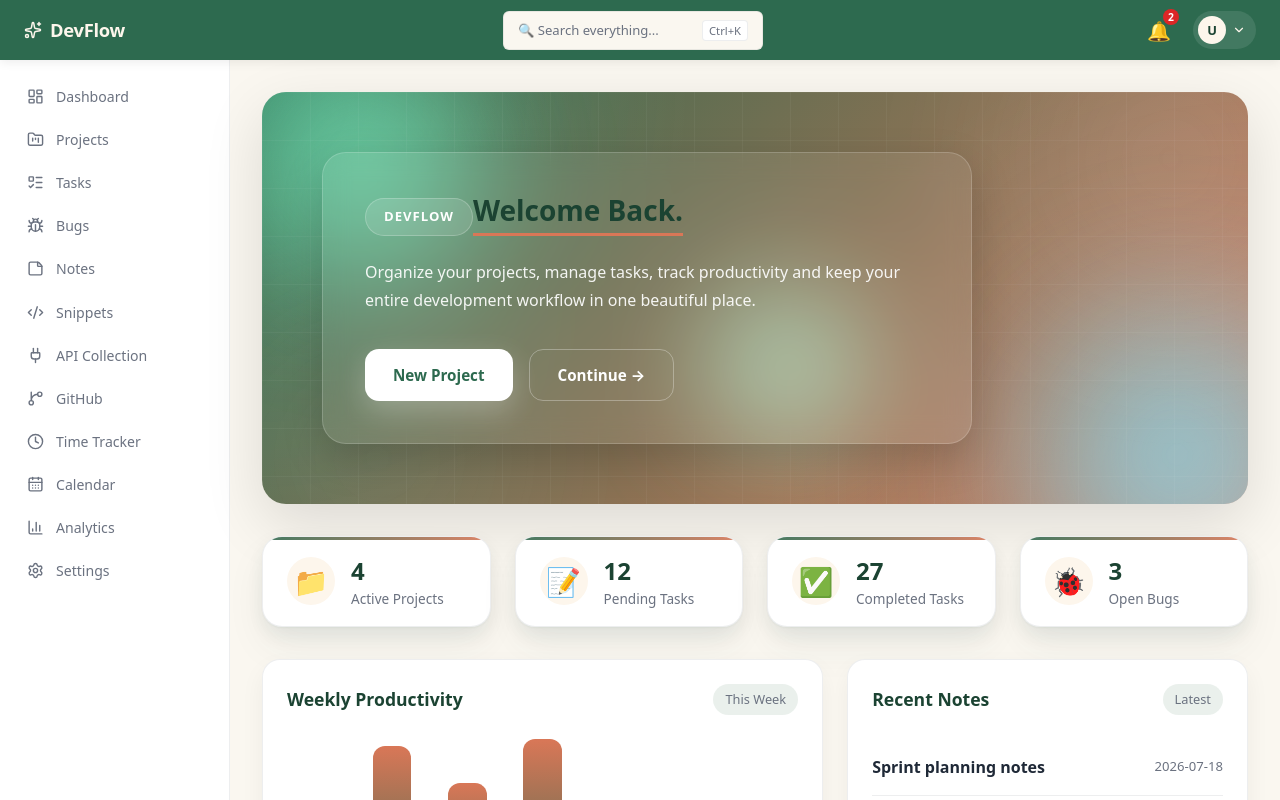
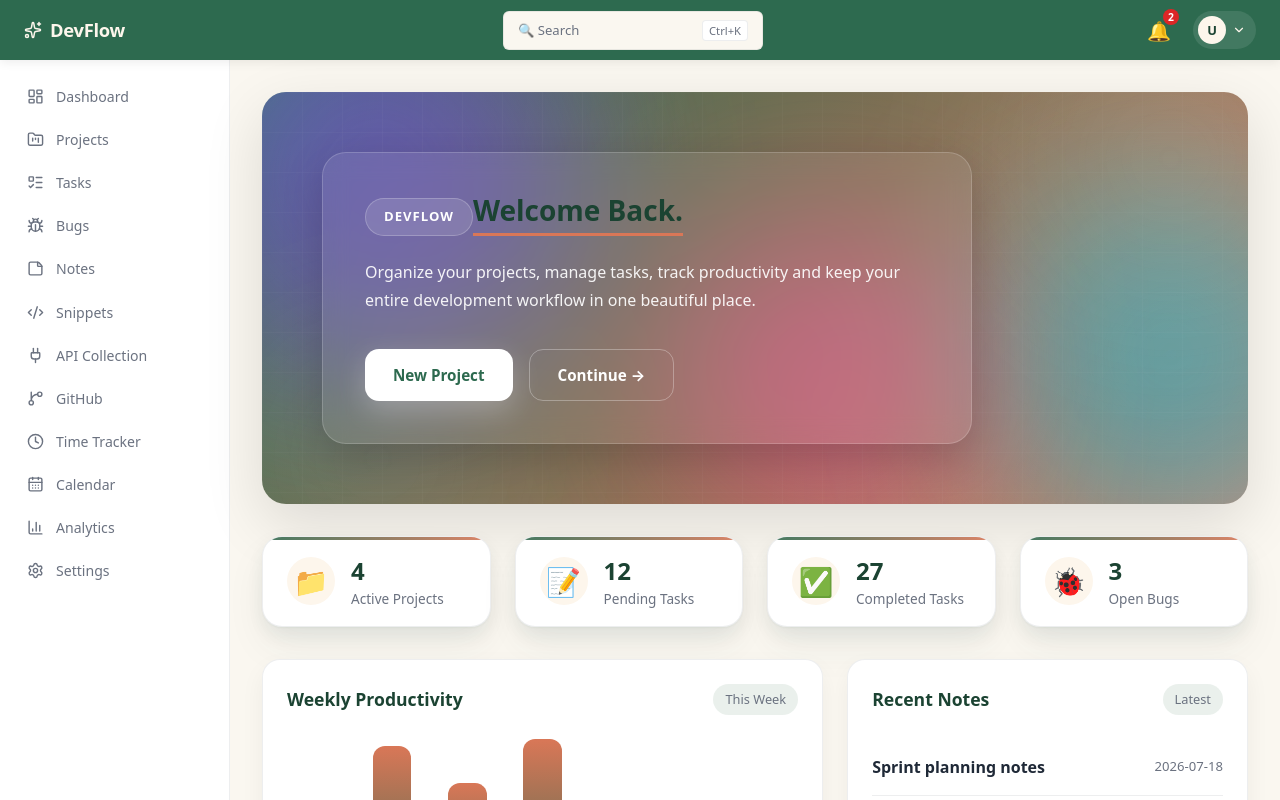
Before and after one commit to Fariss2507/DevFlow, a React (Vite) app: page / in a window 1280 px wide. Shown: the top 800 px of the page. Built offline with nearby package versions, Linux system fonts and the light colour scheme.

Commit message:
feat: performed some modifcations in search tab

```diff
--- /dev/null
+++ b/src/components/AuroraBackground.css
@@ -0,0 +1,75 @@
+.aurora-bg {
+  position: absolute;
+  inset: 0;
+  overflow: hidden;
+  z-index: 0;
+  pointer-events: none;
+}
+
+
+.blob {
+  position: absolute;
+  border-radius: 50%;
+  filter: blur(80px);
+  opacity: .5;
+  animation: float 12s infinite alternate ease-in-out;
+}
+
+
+.blob-1 {
+  width: 400px;
+  height: 400px;
+  background: #7c3aed;
+  top: -100px;
+  left: -100px;
+}
+
+
+.blob-2 {
+  width: 350px;
+  height: 350px;
+  background: #06b6d4;
+  right: -80px;
+  top: 100px;
+}
+
+
+.blob-3 {
+  width: 300px;
+  height: 300px;
+  background: #ec4899;
+  bottom: -100px;
+  left: 40%;
+}
+
+
+.grid-overlay {
+  position:absolute;
+  inset:0;
+
+  background-image:
+  linear-gradient(
+    rgba(255,255,255,.05) 1px,
+    transparent 1px
+  ),
+  linear-gradient(
+    90deg,
+    rgba(255,255,255,.05) 1px,
+    transparent 1px
+  );
+
+  background-size:40px 40px;
+}
+
+
+@keyframes float {
+
+  from {
+    transform:translate(0,0);
+  }
+
+  to {
+    transform:translate(40px,-30px);
+  }
+
+}
--- /dev/null
+++ b/src/components/AuroraBackground.jsx
@@ -0,0 +1,12 @@
+import "./AuroraBackground.css";
+
+export default function AuroraBackground() {
+  return (
+    <div className="aurora-bg">
+      <span className="blob blob-1"></span>
+      <span className="blob blob-2"></span>
+      <span className="blob blob-3"></span>
+      <span className="grid-overlay"></span>
+    </div>
+  );
+}
--- a/src/components/GlobalSearch.jsx
+++ b/src/components/GlobalSearch.jsx
@@ -41,7 +41,7 @@
   return (
     <>
       <button className="search-trigger" onClick={() => setIsOpen(true)}>
-        🔍 Search everything...
+        🔍 Search
         <span className="search-kbd">Ctrl+K</span>
       </button>
 
--- a/src/pages/GitHub/GitHubPage.jsx
+++ b/src/pages/GitHub/GitHubPage.jsx
@@ -1,13 +1,61 @@
-import { useState } from 'react';
+import { useState, useEffect } from 'react';
+import { motion, AnimatePresence } from 'framer-motion';
 import RepoCard from './RepoCard';
 import RepoForm from './RepoForm';
-import { initialRepos } from '../../data/githubData';
+import api from '../../services/api';
 import './GitHub.css';
 
+const pageVariants = {
+  hidden: { opacity: 0 },
+  visible: {
+    opacity: 1,
+    transition: {
+      staggerChildren: 0.08,
+    },
+  },
+};
+
+const itemVariants = {
+  hidden: {
+    opacity: 0,
+    y: 20,
+  },
+  visible: {
+    opacity: 1,
+    y: 0,
+    transition: {
+      duration: 0.35,
+    },
+  },
+};
+
 export default function GitHubPage() {
-  const [repos, setRepos] = useState(initialRepos);
+  const [repos, setRepos] = useState([]);
+  const [loading, setLoading] = useState(true);
+
   const [showForm, setShowForm] = useState(false);
   const [editingRepo, setEditingRepo] = useState(null);
+
+  useEffect(() => {
+    fetchRepos();
+  }, []);
+
+  const fetchRepos = async () => {
+    try {
+      const res = await api.get('/github');
+
+      const mapped = res.data.map((repo) => ({
+        ...repo,
+        id: repo._id,
+      }));
+
+      setRepos(mapped);
+    } catch (err) {
+      console.error('Failed to fetch repositories', err);
+    } finally {
+      setLoading(false);
+    }
+  };
 
   const openNewForm = () => {
     setEditingRepo(null);
@@ -19,41 +67,142 @@
     setShowForm(true);
   };
 
-  const handleSave = (repo) => {
-    if (editingRepo) {
-      setRepos(repos.map((r) => (r.id === repo.id ? repo : r)));
-    } else {
-      setRepos([...repos, repo]);
-    }
-    setShowForm(false);
-  };
+  const handleSave = async (repo) => {
+    try {
+      if (editingRepo) {
+        const res = await api.put(
+          `/github/${editingRepo.id}`,
+          repo
+        );
 
-  const handleDelete = (id) => {
-    if (confirm('Unlink this repository?')) {
-      setRepos(repos.filter((r) => r.id !== id));
+        const updated = {
+          ...res.data,
+          id: res.data._id,
+        };
+
+        setRepos(
+          repos.map((r) =>
+            r.id === updated.id ? updated : r
+          )
+        );
+      } else {
+        const res = await api.post('/github', repo);
+
+        const created = {
+          ...res.data,
+          id: res.data._id,
+        };
+
+        setRepos([created, ...repos]);
+      }
+
+      setShowForm(false);
+      setEditingRepo(null);
+    } catch (err) {
+      console.error('Failed to save repository', err);
     }
   };
 
-  return (
-    <div className="page">
-      <div className="page-header">
+  const handleDelete = async (id) => {
+    if (!confirm('Unlink this repository?')) return;
+
+    try {
+      await api.delete(`/github/${id}`);
+
+      setRepos(
+        repos.filter((r) => r.id !== id)
+      );
+    } catch (err) {
+      console.error('Failed to delete repository', err);
+    }
+  };
+
+  if (loading) {
+    return (
+      <div className="page">
         <h1>GitHub Integration</h1>
-        <button className="btn-primary" onClick={openNewForm}>+ Link Repository</button>
+        <p className="empty-state">
+          Loading repositories...
+        </p>
       </div>
+    );
+  }
+    return (
+    <motion.div
+      className="page"
+      variants={pageVariants}
+      initial="hidden"
+      animate="visible"
+    >
+      <motion.div
+        className="page-header"
+        variants={itemVariants}
+      >
+        <h1>GitHub Integration</h1>
+
+        <button
+          className="btn-primary"
+          onClick={openNewForm}
+        >
+          + Link Repository
+        </button>
+      </motion.div>
 
       {repos.length === 0 ? (
-        <p className="empty-state">No repositories linked yet.</p>
+        <motion.div
+          className="empty-state"
+          variants={itemVariants}
+        >
+          <h3>No repositories linked 📦</h3>
+
+          <p>
+            Link your GitHub repositories to
+            manage them from DevFlow.
+          </p>
+        </motion.div>
       ) : (
-        <div className="repos-list">
+        <motion.div
+          className="repos-list"
+          variants={itemVariants}
+        >
           {repos.map((repo) => (
-            <RepoCard key={repo.id} repo={repo} onEdit={openEditForm} onDelete={handleDelete} />
+            <motion.div
+              key={repo.id}
+              variants={itemVariants}
+              whileHover={{
+                y: -4,
+                scale: 1.01,
+              }}
+            >
+              <RepoCard
+                repo={repo}
+                onEdit={openEditForm}
+                onDelete={handleDelete}
+              />
+            </motion.div>
           ))}
-        </div>
+        </motion.div>
       )}
 
-      {showForm && (
-        <RepoForm existingRepo={editingRepo} onSave={handleSave} onClose={() => setShowForm(false)} />
-      )}
-    </div>
+      <AnimatePresence>
+        {showForm && (
+          <motion.div
+            initial={{ opacity: 0 }}
+            animate={{ opacity: 1 }}
+            exit={{ opacity: 0 }}
+            transition={{ duration: 0.25 }}
+          >
+            <RepoForm
+              existingRepo={editingRepo}
+              onSave={handleSave}
+              onClose={() => {
+                setShowForm(false);
+                setEditingRepo(null);
+              }}
+            />
+          </motion.div>
+        )}
+      </AnimatePresence>
+    </motion.div>
   );
 }
--- a/src/pages/Tasks/Tasks.jsx
+++ b/src/pages/Tasks/Tasks.jsx
@@ -4,6 +4,7 @@
 import { statusColumns } from '../../data/tasksData';
 import api from '../../services/api';
 import './Tasks.css';
+import AuroraBackground from '../../components/AuroraBackground';
 
 export default function Tasks() {
   const [tasks, setTasks] = useState([]);
@@ -125,6 +126,7 @@
   }
     return (
     <div className="page">
+
       <div className="page-header">
         <h1>Tasks</h1>
         <button className="btn-primary" onClick={openNewForm}>
```
